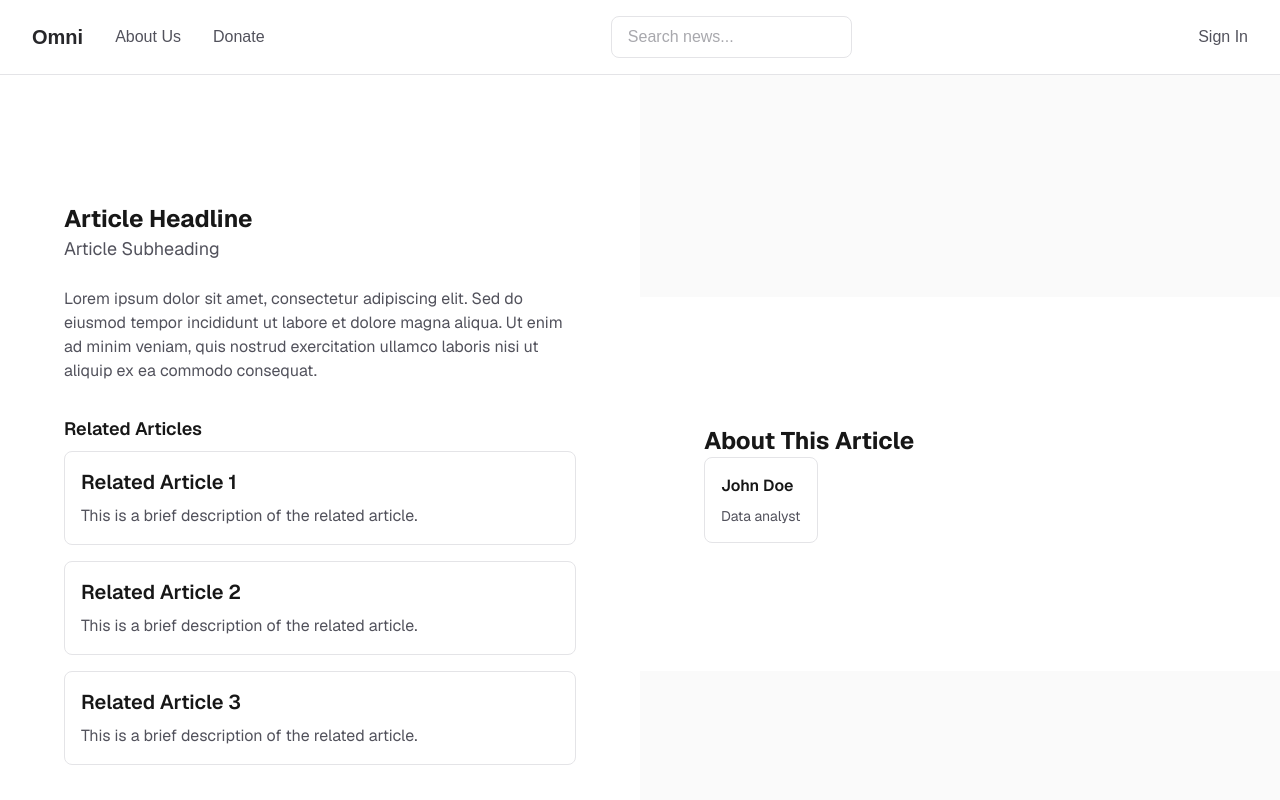
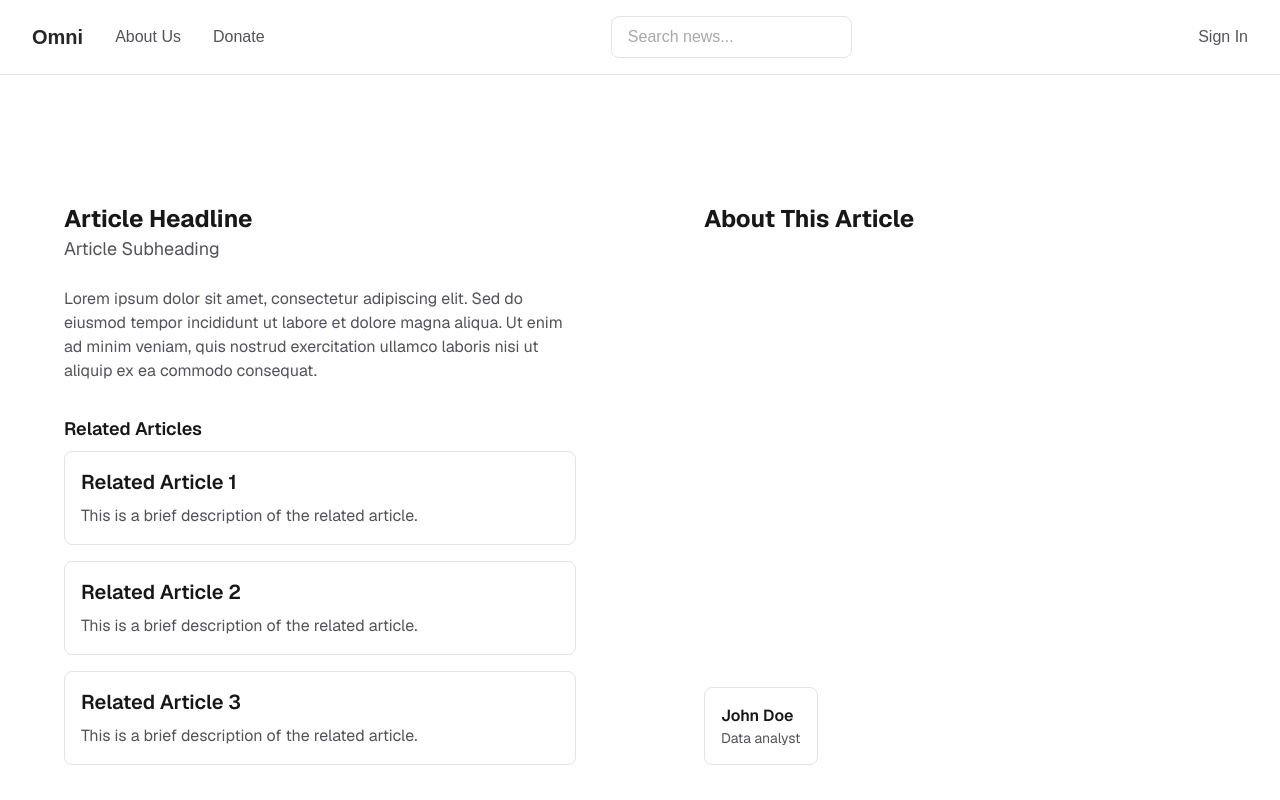
Before and after one commit to thomassrmcardle/Omni, a Next.js app in the folder app/: page /articles/abcde in a window 1280 px wide. Shown: the top 800 px of the page. Built offline with nearby package versions, Linux system fonts and the light colour scheme.

Commit message:
Fixed about section.

```diff
--- a/app/app/articles/[id]/page.tsx
+++ b/app/app/articles/[id]/page.tsx
@@ -42,7 +42,7 @@ export default function Home() {
 
     return (<>
         <head><title>Article Headline - Omni</title></head>
-        <div className="flex flex-row flex-1 items-center justify-center bg-zinc-50 font-sans dark:bg-black">
+        <div className="flex flex-row flex-1 justify-center bg-zinc-50 font-sans dark:bg-black">
           <MainLayout />
           <AboutLayout />
         </div>
--- a/app/components/profileCard.tsx
+++ b/app/components/profileCard.tsx
@@ -1,8 +1,8 @@
 export default function ProfileCard({ userId } : any) {
   return (
     <a href={`/profiles/${userId}`} >
-        <div className="flex flex-1">
-            <div className="flex flex-col gap-2 rounded-lg border border-zinc-200 p-4 dark:border-zinc-700">
+        <div className="flex flex-row items-center flex-1 rounded-lg border border-zinc-200 p-4 dark:border-zinc-700 gap-2">
+            <div className="flex flex-col">
                 <h2 className="font-semibold">{'John Doe'}</h2>
                 <p className="text-sm text-zinc-600 dark:text-zinc-400">{'Data analyst'}</p>
             </div>
```
